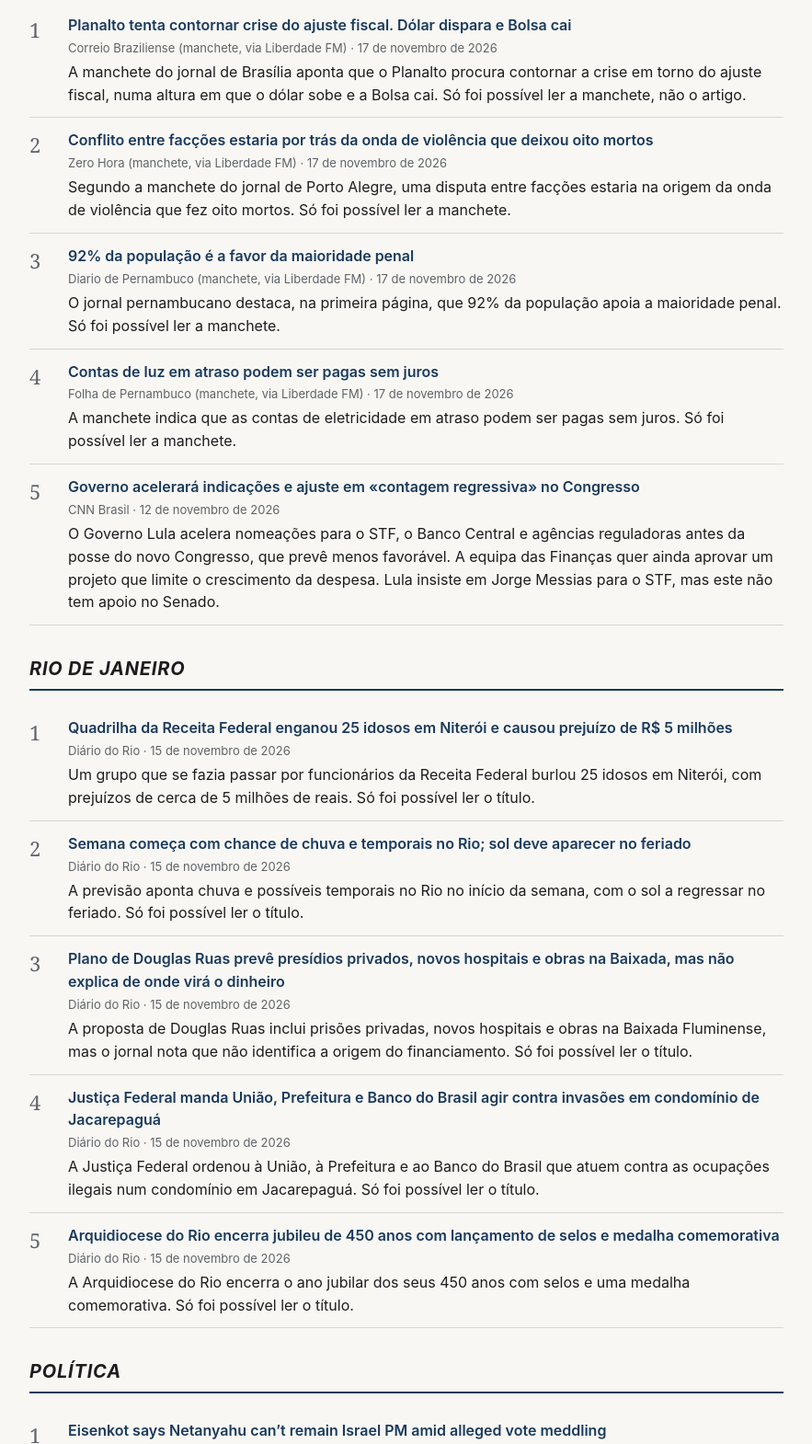
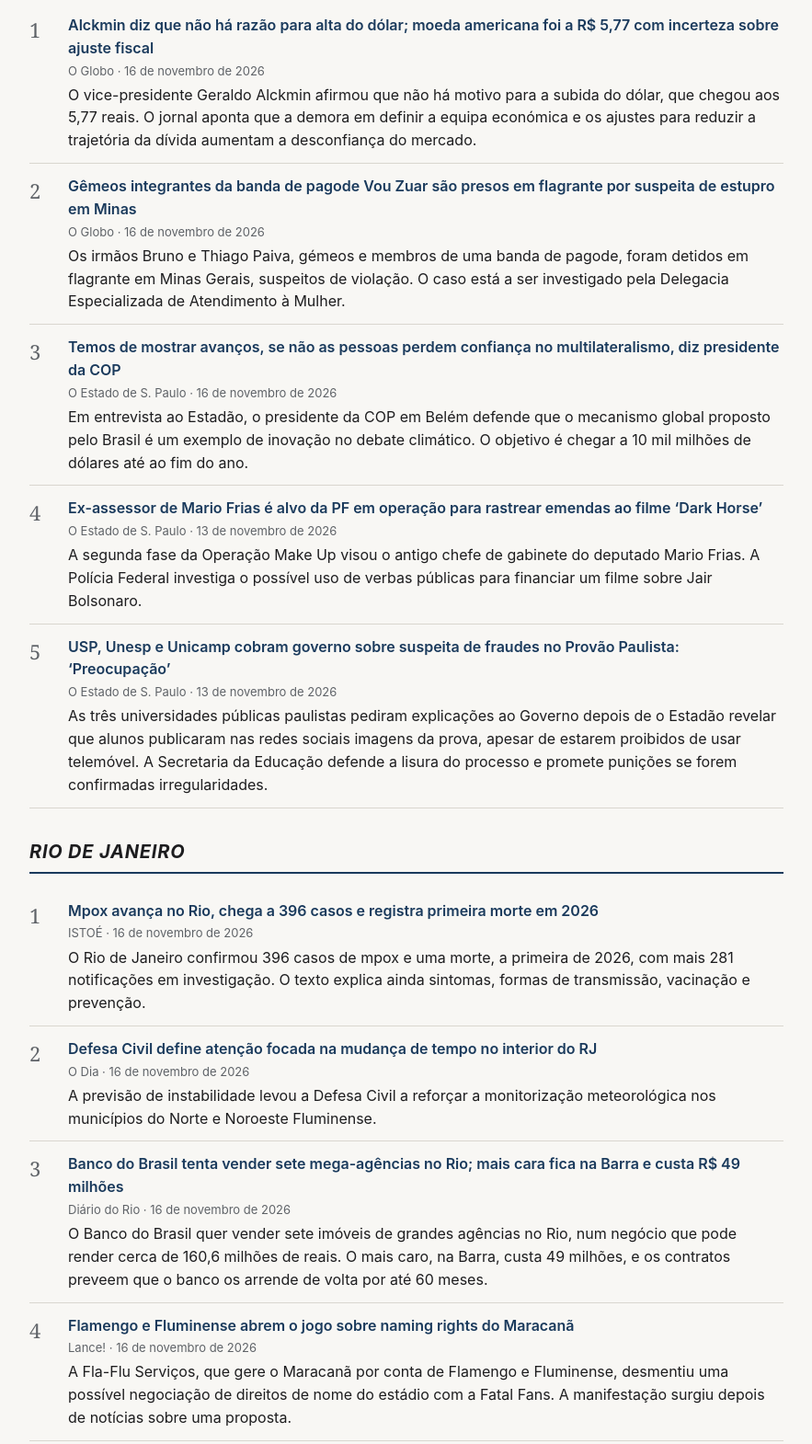
Before and after one commit to praharj2020/briefing-noticias, a plain HTML site: page arquivo/briefing-2026-11-17.html in a window 1280 px wide. Shown: the part 1325-2895 px from the top of the page at 92% size, without its empty margins (198-1081 px from the left). Drawn offline with Linux system fonts and the light colour scheme.

Commit message:
Briefing 2026-11-17 (Brasil e Rio via GNews)
Co-Authored-By: Claude Sonnet 5.5 <noreply@anthropic.com>
Claude-Session: https://claude.ai/code/session_01ExUAySpLyvnFagzroHSLA9

```diff
--- a/arquivo/briefing-2026-11-17.html
+++ b/arquivo/briefing-2026-11-17.html
@@ -33,18 +33,18 @@ footer ul{columns:2;padding-left:18px}
 <article class="item"><span class="num">5</span><div><a class="tt" href="https://aljazeera.com/features/2026/11/14/paranoid-or-practical-britains-be-ready-citizen" target="_blank" rel="noopener">Paranoid or practical? Britain’s ‘Be Ready’ citizen campaign</a><div class="meta">Al Jazeera · 14 de novembro de 2026</div><p>A campanha britânica «Be Ready» pede às famílias de Inglaterra e do País de Gales que consigam aguentar 72 horas sozinhas num grande corte de energia, água ou comunicações. Gerou uma corrida a conservas, água e lanternas, embora poucos britânicos se sintam preparados. Os apoiantes veem conselhos prudentes; mais de 180 especialistas preferem reservas nacionais.</p></div></article>
 </section>
 <section class="sec" id="brasil"><h2>Brasil</h2>
-<article class="item"><span class="num">1</span><div><a class="tt" href="https://liberdade.com.br/veja-as-manchetes-dos-principais-jornais-do-brasil-desta-terca-feira-17/" target="_blank" rel="noopener">Planalto tenta contornar crise do ajuste fiscal. Dólar dispara e Bolsa cai</a><div class="meta">Correio Braziliense (manchete, via Liberdade FM) · 17 de novembro de 2026</div><p>A manchete do jornal de Brasília aponta que o Planalto procura contornar a crise em torno do ajuste fiscal, numa altura em que o dólar sobe e a Bolsa cai. Só foi possível ler a manchete, não o artigo.</p></div></article>
-<article class="item"><span class="num">2</span><div><a class="tt" href="https://liberdade.com.br/veja-as-manchetes-dos-principais-jornais-do-brasil-desta-terca-feira-17/" target="_blank" rel="noopener">Conflito entre facções estaria por trás da onda de violência que deixou oito mortos</a><div class="meta">Zero Hora (manchete, via Liberdade FM) · 17 de novembro de 2026</div><p>Segundo a manchete do jornal de Porto Alegre, uma disputa entre facções estaria na origem da onda de violência que fez oito mortos. Só foi possível ler a manchete.</p></div></article>
-<article class="item"><span class="num">3</span><div><a class="tt" href="https://liberdade.com.br/veja-as-manchetes-dos-principais-jornais-do-brasil-desta-terca-feira-17/" target="_blank" rel="noopener">92% da população é a favor da maioridade penal</a><div class="meta">Diario de Pernambuco (manchete, via Liberdade FM) · 17 de novembro de 2026</div><p>O jornal pernambucano destaca, na primeira página, que 92% da população apoia a maioridade penal. Só foi possível ler a manchete.</p></div></article>
-<article class="item"><span class="num">4</span><div><a class="tt" href="https://liberdade.com.br/veja-as-manchetes-dos-principais-jornais-do-brasil-desta-terca-feira-17/" target="_blank" rel="noopener">Contas de luz em atraso podem ser pagas sem juros</a><div class="meta">Folha de Pernambuco (manchete, via Liberdade FM) · 17 de novembro de 2026</div><p>A manchete indica que as contas de eletricidade em atraso podem ser pagas sem juros. Só foi possível ler a manchete.</p></div></article>
-<article class="item"><span class="num">5</span><div><a class="tt" href="https://www.cnnbrasil.com.br/politica/governo-acelerara-indicacoes-e-ajuste-em-contagem-regressiva-no-congresso/" target="_blank" rel="noopener">Governo acelerará indicações e ajuste em «contagem regressiva» no Congresso</a><div class="meta">CNN Brasil · 12 de novembro de 2026</div><p>O Governo Lula acelera nomeações para o STF, o Banco Central e agências reguladoras antes da posse do novo Congresso, que prevê menos favorável. A equipa das Finanças quer ainda aprovar um projeto que limite o crescimento da despesa. Lula insiste em Jorge Messias para o STF, mas este não tem apoio no Senado.</p></div></article>
+<article class="item"><span class="num">1</span><div><a class="tt" href="https://oglobo.globo.com/economia/financas/noticia/2026/11/16/alckmin-diz-que-nao-ha-razao-para-alta-do-dolar-moeda-americana-foi-a-r-577-com-incerteza-sobre-ajuste-fiscal.ghtml" target="_blank" rel="noopener">Alckmin diz que não há razão para alta do dólar; moeda americana foi a R$ 5,77 com incerteza sobre ajuste fiscal</a><div class="meta">O Globo · 16 de novembro de 2026</div><p>O vice-presidente Geraldo Alckmin afirmou que não há motivo para a subida do dólar, que chegou aos 5,77 reais. O jornal aponta que a demora em definir a equipa económica e os ajustes para reduzir a trajetória da dívida aumentam a desconfiança do mercado.</p></div></article>
+<article class="item"><span class="num">2</span><div><a class="tt" href="https://oglobo.globo.com/brasil/noticia/2026/11/16/gemeos-integrantes-da-banda-de-pagode-vou-zuar-sao-presos-em-flagrante-por-estupro-em-minas.ghtml" target="_blank" rel="noopener">Gêmeos integrantes da banda de pagode Vou Zuar são presos em flagrante por suspeita de estupro em Minas</a><div class="meta">O Globo · 16 de novembro de 2026</div><p>Os irmãos Bruno e Thiago Paiva, gémeos e membros de uma banda de pagode, foram detidos em flagrante em Minas Gerais, suspeitos de violação. O caso está a ser investigado pela Delegacia Especializada de Atendimento à Mulher.</p></div></article>
+<article class="item"><span class="num">3</span><div><a class="tt" href="https://www.estadao.com.br/brasil/duvida-sobre-eleicao-de-lula-e-guerra-frearam-fundo-de-florestas-mas-bateremos-meta-diz-embaixador/" target="_blank" rel="noopener">Temos de mostrar avanços, se não as pessoas perdem confiança no multilateralismo, diz presidente da COP</a><div class="meta">O Estado de S. Paulo · 16 de novembro de 2026</div><p>Em entrevista ao Estadão, o presidente da COP em Belém defende que o mecanismo global proposto pelo Brasil é um exemplo de inovação no debate climático. O objetivo é chegar a 10 mil milhões de dólares até ao fim do ano.</p></div></article>
+<article class="item"><span class="num">4</span><div><a class="tt" href="https://www.estadao.com.br/politica/blog-do-fausto-macedo/pf-deflagra-segunda-fase-de-operacao-para-rastrear-emendas-de-mario-frias-ao-filme-dark-horse/" target="_blank" rel="noopener">Ex-assessor de Mario Frias é alvo da PF em operação para rastrear emendas ao filme ‘Dark Horse’</a><div class="meta">O Estado de S. Paulo · 13 de novembro de 2026</div><p>A segunda fase da Operação Make Up visou o antigo chefe de gabinete do deputado Mario Frias. A Polícia Federal investiga o possível uso de verbas públicas para financiar um filme sobre Jair Bolsonaro.</p></div></article>
+<article class="item"><span class="num">5</span><div><a class="tt" href="https://www.estadao.com.br/educacao/usp-unesp-e-unicamp-cobram-governo-sobre-suspeita-de-fraude-no-provao-paulista-preocupacao/" target="_blank" rel="noopener">USP, Unesp e Unicamp cobram governo sobre suspeita de fraudes no Provão Paulista: ‘Preocupação’</a><div class="meta">O Estado de S. Paulo · 13 de novembro de 2026</div><p>As três universidades públicas paulistas pediram explicações ao Governo depois de o Estadão revelar que alunos publicaram nas redes sociais imagens da prova, apesar de estarem proibidos de usar telemóvel. A Secretaria da Educação defende a lisura do processo e promete punições se forem confirmadas irregularidades.</p></div></article>
 </section>
 <section class="sec" id="rio"><h2>Rio de Janeiro</h2>
-<article class="item"><span class="num">1</span><div><a class="tt" href="https://diariodorio.com/seguranca/2026/11/15/quadrilha-da-receita-federal-enganou-25-idosos-em-niteroi-e-causou-prejuizo-de-rs-5-milhoes.html" target="_blank" rel="noopener">Quadrilha da Receita Federal enganou 25 idosos em Niterói e causou prejuízo de R$ 5 milhões</a><div class="meta">Diário do Rio · 15 de novembro de 2026</div><p>Um grupo que se fazia passar por funcionários da Receita Federal burlou 25 idosos em Niterói, com prejuízos de cerca de 5 milhões de reais. Só foi possível ler o título.</p></div></article>
-<article class="item"><span class="num">2</span><div><a class="tt" href="https://diariodorio.com/meio-ambiente/2026/11/15/semana-comeca-com-chance-de-chuva-e-temporais-no-rio-sol-deve-aparecer-no-feriado.html" target="_blank" rel="noopener">Semana começa com chance de chuva e temporais no Rio; sol deve aparecer no feriado</a><div class="meta">Diário do Rio · 15 de novembro de 2026</div><p>A previsão aponta chuva e possíveis temporais no Rio no início da semana, com o sol a regressar no feriado. Só foi possível ler o título.</p></div></article>
-<article class="item"><span class="num">3</span><div><a class="tt" href="https://diariodorio.com/politica/2026/11/15/plano-de-douglas-ruas-preve-presidios-privados-novos-hospitais-e-obras-na-baixada-mas-nao-explica-de-onde-vira-o-dinheiro.html" target="_blank" rel="noopener">Plano de Douglas Ruas prevê presídios privados, novos hospitais e obras na Baixada, mas não explica de onde virá o dinheiro</a><div class="meta">Diário do Rio · 15 de novembro de 2026</div><p>A proposta de Douglas Ruas inclui prisões privadas, novos hospitais e obras na Baixada Fluminense, mas o jornal nota que não identifica a origem do financiamento. Só foi possível ler o título.</p></div></article>
-<article class="item"><span class="num">4</span><div><a class="tt" href="https://diariodorio.com/seguranca/2026/11/15/justica-federal-manda-uniao-prefeitura-e-banco-do-brasil-agir-contra-invasoes-em-condominio-de-jacarepagua.html" target="_blank" rel="noopener">Justiça Federal manda União, Prefeitura e Banco do Brasil agir contra invasões em condomínio de Jacarepaguá</a><div class="meta">Diário do Rio · 15 de novembro de 2026</div><p>A Justiça Federal ordenou à União, à Prefeitura e ao Banco do Brasil que atuem contra as ocupações ilegais num condomínio em Jacarepaguá. Só foi possível ler o título.</p></div></article>
-<article class="item"><span class="num">5</span><div><a class="tt" href="https://diariodorio.com/religiao/2026/11/15/arquidiocese-do-rio-encerra-jubileu-de-450-anos-com-lancamento-de-selos-e-medalha-comemorativa.html" target="_blank" rel="noopener">Arquidiocese do Rio encerra jubileu de 450 anos com lançamento de selos e medalha comemorativa</a><div class="meta">Diário do Rio · 15 de novembro de 2026</div><p>A Arquidiocese do Rio encerra o ano jubilar dos seus 450 anos com selos e uma medalha comemorativa. Só foi possível ler o título.</p></div></article>
+<article class="item"><span class="num">1</span><div><a class="tt" href="https://istoe.com.br/mpox-rio-396-casos-primeira-morte-2026" target="_blank" rel="noopener">Mpox avança no Rio, chega a 396 casos e registra primeira morte em 2026</a><div class="meta">ISTOÉ · 16 de novembro de 2026</div><p>O Rio de Janeiro confirmou 396 casos de mpox e uma morte, a primeira de 2026, com mais 281 notificações em investigação. O texto explica ainda sintomas, formas de transmissão, vacinação e prevenção.</p></div></article>
+<article class="item"><span class="num">2</span><div><a class="tt" href="https://odia.ig.com.br/campos/2026/11/7323001-defesa-civil-define-atencao-focada-na-mudanca-de-tempo-no-interior-do-rj.html" target="_blank" rel="noopener">Defesa Civil define atenção focada na mudança de tempo no interior do RJ</a><div class="meta">O Dia · 16 de novembro de 2026</div><p>A previsão de instabilidade levou a Defesa Civil a reforçar a monitorização meteorológica nos municípios do Norte e Noroeste Fluminense.</p></div></article>
+<article class="item"><span class="num">3</span><div><a class="tt" href="https://diariodorio.com/economia/mercado-imobiliario/2026/11/16/banco-do-brasil-tenta-vender-sete-mega-agencias-no-rio-mais-cara-fica-na-barra-e-custa-rs-49-milhoes.html" target="_blank" rel="noopener">Banco do Brasil tenta vender sete mega-agências no Rio; mais cara fica na Barra e custa R$ 49 milhões</a><div class="meta">Diário do Rio · 16 de novembro de 2026</div><p>O Banco do Brasil quer vender sete imóveis de grandes agências no Rio, num negócio que pode render cerca de 160,6 milhões de reais. O mais caro, na Barra, custa 49 milhões, e os contratos preveem que o banco os arrende de volta por até 60 meses.</p></div></article>
+<article class="item"><span class="num">4</span><div><a class="tt" href="https://www.lance.com.br/futebol-nacional/consorcio-do-maracana-nega-proposta-por-naming-rights-e-desmente-informacao-sobre-negociacao.html" target="_blank" rel="noopener">Flamengo e Fluminense abrem o jogo sobre naming rights do Maracanã</a><div class="meta">Lance! · 16 de novembro de 2026</div><p>A Fla-Flu Serviços, que gere o Maracanã por conta de Flamengo e Fluminense, desmentiu uma possível negociação de direitos de nome do estádio com a Fatal Fans. A manifestação surgiu depois de notícias sobre uma proposta.</p></div></article>
+<article class="item"><span class="num">5</span><div><a class="tt" href="https://www.cnnbrasil.com.br/nacional/sudeste/rj/dia-do-policial-federal-e-marcado-por-inauguracao-de-murais-de-kobra-no-rj/" target="_blank" rel="noopener">Dia do Policial Federal é marcado por inauguração de murais de Kobra no RJ</a><div class="meta">CNN Brasil · 16 de novembro de 2026</div><p>No Dia do Policial Federal foram inaugurados no Rio de Janeiro murais de 9 metros pintados por Kobra. As obras simbolizam a união dos servidores e a ligação da instituição ao estado e ao país.</p></div></article>
 </section>
 <section class="sec" id="politica"><h2>Política</h2>
 <article class="item"><span class="num">1</span><div><a class="tt" href="https://www.aljazeera.com/news/2026/11/16/eisenkot-says-netanyahu-cant-remain-israel-pm-amid-alleged-vote-meddling" target="_blank" rel="noopener">Eisenkot says Netanyahu can’t remain Israel PM amid alleged vote meddling</a><div class="meta">Al Jazeera · 16 de novembro de 2026</div><p>O líder da oposição israelita, Gadi Eisenkot, incumbido de formar governo, diz que Netanyahu não pode continuar como primeiro-ministro devido a alegadas interferências eleitorais. A Channel 12 noticiou que o gabinete do chefe do Governo terá levado a polícia a deter membros do partido árabe Ra&#x27;am com base em informações infundadas. Eisenkot pede uma investigação imediata e nenhum dos blocos tem os 61 lugares necessários.</p></div></article>
@@ -59,8 +59,8 @@ footer ul{columns:2;padding-left:18px}
 <article class="item"><span class="num">3</span><div><a class="tt" href="https://www.aljazeera.com/news/2026/11/16/thousands-report-difficulties-accessing-accounts-online-at-major-us-banks" target="_blank" rel="noopener">Thousands report online outages at major US banks</a><div class="meta">Al Jazeera · 16 de novembro de 2026</div><p>Clientes de cinco grandes bancos norte-americanos, incluindo Chase, Wells Fargo e Bank of America, reportaram problemas de acesso online, segundo o Downdetector. O Chase atribuiu a falha a um problema técnico que atrasou algumas transações, garantindo que os clientes mantinham acesso às contas. Uma fonte citada pela CNBC disse não haver sinais de ação maliciosa.</p></div></article>
 <article class="item"><span class="num">4</span><div><a class="tt" href="https://www.aljazeera.com/news/2026/11/11/oil-production-near-pre-iran-war-levels-opec-says" target="_blank" rel="noopener">Oil production nears pre-Iran war levels, OPEC says</a><div class="meta">Al Jazeera · 11 de novembro de 2026</div><p>A OPEP indica que a Arábia Saudita bombeou cerca de 10,56 milhões de barris por dia em outubro, o valor mais alto desde que a guerra com o Irão perturbou o abastecimento em fevereiro. A produção da OPEP+ aproxima-se de 97% do nível anterior ao conflito. O trânsito por Ormuz continua afetado e as exportações sauditas dependem em parte de um oleoduto visado pelos houthis.</p></div></article>
 <article class="item"><span class="num">5</span><div><a class="tt" href="https://abc.net.au/news/2026-11-17/asx-markets-business-news-live-updates-tuesday-17-november/107393100" target="_blank" rel="noopener">ASX markets and business news live updates, Tuesday 17 November</a><div class="meta">ABC News (Austrália) · 17 de novembro de 2026</div><p>A bolsa australiana abriu em baixa depois de uma forte queda das ações tecnológicas em Wall Street. Ao mesmo tempo, o preço do petróleo recuou. O acompanhamento em direto da ABC cobre o dia nos mercados e na economia.</p></div></article>
-<article class="item"><span class="num">6</span><div><a class="tt" href="https://liberdade.com.br/veja-as-manchetes-dos-principais-jornais-do-brasil-desta-terca-feira-17/" target="_blank" rel="noopener">Temor fiscal eleva dólar a R$ 5,78 e juro futuro; Bolsa tem saída de estrangeiros</a><div class="meta">Folha de S.Paulo (manchete, via Liberdade FM) · 17 de novembro de 2026</div><p>A manchete da Folha liga a subida do dólar para 5,78 reais e dos juros futuros ao receio fiscal, com saída de investidores estrangeiros da Bolsa. O Estadão e O Globo tinham manchetes semelhantes (dólar a 5,77 reais e ao maior nível em 19 meses). Só foi possível ler as manchetes.</p></div></article>
-<article class="item"><span class="num">7</span><div><a class="tt" href="https://riotimesonline.com/sao-paulo-daily-brief-for-tuesday-november-17-2026" target="_blank" rel="noopener">São Paulo Daily Brief — Tuesday, November 17, 2026</a><div class="meta">The Rio Times · 17 de novembro de 2026</div><p>O Ibovespa caiu 1,83% para 169.295 pontos, com a maioria das ações em baixa e o real mais fraco, num dia de vendas nos mercados mundiais. A inflação IGP-10 abrandou para 0,76% em novembro.</p></div></article>
+<article class="item"><span class="num">6</span><div><a class="tt" href="https://valorinveste.globo.com/mercados/renda-variavel/bolsas-e-indices/noticia/2026/11/16/ibovespa-e-dolar-hoje-16-de-novembro-de-2026.ghtml" target="_blank" rel="noopener">Ibovespa fecha em forte queda e dólar vai à maior cotação desde abril de 2025, com preocupação com fiscal</a><div class="meta">Valor Investe (Grupo Globo) · 16 de novembro de 2026</div><p>A Bolsa brasileira fechou em forte queda e o dólar atingiu o valor mais alto desde abril de 2025, com a preocupação fiscal em foco. Rumores de que Aloizio Mercadante poderia ir para o Ministério da Fazenda aumentaram a pressão sobre os ativos, embora ele diga que não disputa o cargo.</p></div></article>
+<article class="item"><span class="num">7</span><div><a class="tt" href="https://www.estadao.com.br/einvestidor/cenarios-e-mercado/ibovespa-hoje-previa-do-pib-focus-e-fed-testam-bolsa-apos-encerrar-semana-em-alta/" target="_blank" rel="noopener">Ibovespa hoje cai com rebaixamento do Brasil pelo Morgan Stanley, dólar em alta e Vale (VALE3) em queda</a><div class="meta">O Estado de S. Paulo · 16 de novembro de 2026</div><p>O índice da B3 recuou com o rebaixamento do Brasil pelo Morgan Stanley e com as quedas da Vale e da Petrobras. O mau humor global nos mercados também pesou na sessão.</p></div></article>
 </section>
 <section class="sec" id="ciencia"><h2>Ciência</h2>
 <article class="item"><span class="num">1</span><div><a class="tt" href="https://www.sciencedaily.com/releases/2026/11/261111005908.htm" target="_blank" rel="noopener">NASA’s Perseverance confirms a key ingredient for life hidden in ancient Mars rocks</a><div class="meta">ScienceDaily · 12 de novembro de 2026</div><p>O rover Perseverance confirmou a presença de carbono orgânico complexo em duas rochas antigas da cratera Jezero, a poucos micrómetros da superfície. A origem tanto pode ser biológica como não biológica. Como material semelhante foi achado a mais de 3000 km, na cratera Gale, estes blocos de construção podem ter sido comuns em Marte, mas confirmar vida passada exigirá análise em laboratórios na Terra.</p></div></article>
@@ -84,5 +84,5 @@ footer ul{columns:2;padding-left:18px}
 <article class="item"><span class="num">5</span><div><a class="tt" href="https://www.aljazeera.com/video/newsfeed/2026/11/14/aje-onl-nf_un-israeli-policies-worsened-gaza-storms-impact-131126" target="_blank" rel="noopener">UN says Israeli policies worsened deadly impact of Gaza winter storm</a><div class="meta">Al Jazeera · 14 de novembro de 2026</div><p>A ONU responsabiliza as políticas israelitas por terem agravado o impacto mortal da tempestade de inverno em Gaza. Segundo a organização, uma entrada suficiente de ajuda humanitária teria evitado grande parte das mortes e da destruição. Milhares de palestinianos já deslocados ficaram sem abrigo.</p></div></article>
 </section>
 </main>
-<footer><p>Gerado por Claude. Resumos escritos em português a partir dos artigos originais; algumas fontes (ScienceDaily, The Weather Channel, The Rio Times) não são jornais. Para Brasil e Rio de Janeiro, a pesquisa não devolveu artigos da Folha de S.Paulo, do Estadão, de O Globo nem do Valor Econômico; as manchetes destes jornais aparecem apenas na secção Negócios, e as restantes notícias vêm de outros jornais, indicando-se quando só foi possível ler a manchete.</p><p>Fontes:</p><ul><li>ABC News (Austrália)</li><li>Al Jazeera</li><li>CNN Brasil</li><li>Correio Braziliense (manchete, via Liberdade FM)</li><li>Diario de Pernambuco (manchete, via Liberdade FM)</li><li>Diário do Rio</li><li>Folha de Pernambuco (manchete, via Liberdade FM)</li><li>Folha de S.Paulo (manchete, via Liberdade FM)</li><li>ITV News</li><li>ScienceDaily</li><li>ScienceDaily (NASA Earth Observatory)</li><li>The Rio Times</li><li>The Weather Channel</li><li>Zero Hora (manchete, via Liberdade FM)</li></ul></footer>
+<footer><p>Gerado por Claude. Resumos escritos em português a partir dos artigos originais; algumas fontes (ScienceDaily, The Weather Channel, ISTOÉ) não são jornais diários de referência. As notícias do Brasil, do Rio de Janeiro e parte de Negócios vêm da API GNews, que devolve título, resumo e link dos artigos.</p><p>Fontes:</p><ul><li>ABC News (Austrália)</li><li>Al Jazeera</li><li>CNN Brasil</li><li>Diário do Rio</li><li>ISTOÉ</li><li>ITV News</li><li>Lance!</li><li>O Dia</li><li>O Estado de S. Paulo</li><li>O Globo</li><li>ScienceDaily</li><li>ScienceDaily (NASA Earth Observatory)</li><li>The Weather Channel</li><li>Valor Investe (Grupo Globo)</li></ul></footer>
 </body></html>
```
Also changed, not shown: index.html (+13 -13 lines).
